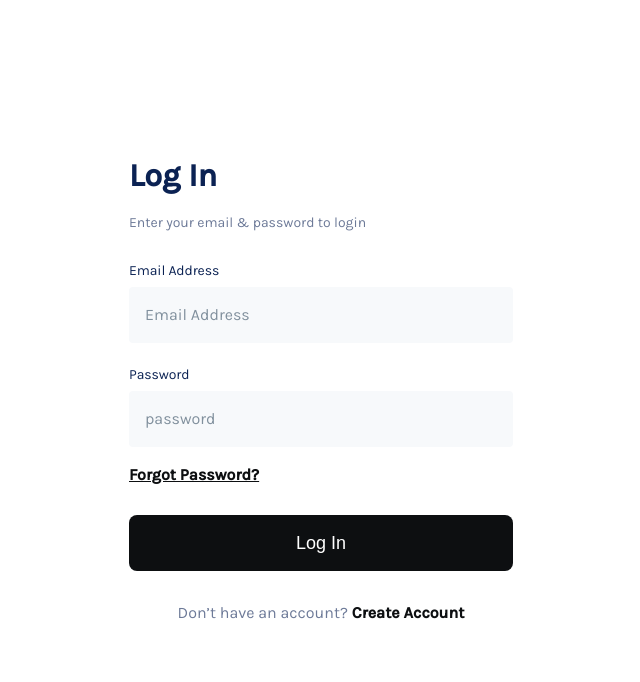
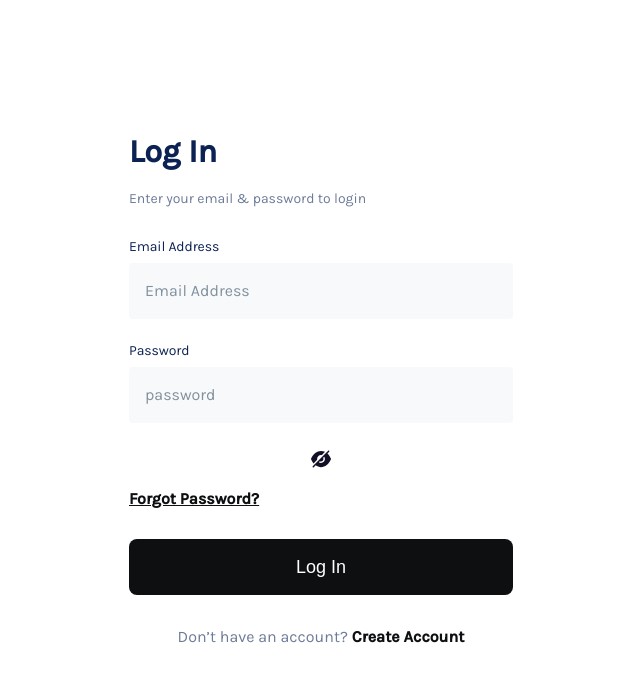
Before and after one commit to sparkpayrolls/SparkpayFrontend, a Next.js app: page /login in a window 1280 px wide. Shown: the top 682 px of the page, without its empty margins (319-959 px from the left). Built offline with nearby package versions, Linux system fonts and the light colour scheme.

Commit message:
fix hide and show password in login index.txt

```diff
--- a/pages/checkinbox/index.tsx
+++ b/pages/checkinbox/index.tsx
@@ -20,7 +20,7 @@ const CheckInbox: NextPage = () => {
         </p>
         <Image
           src={inbox}
-          alt="Picture of the author"
+          alt="Picture of the inbox email"
           className="check-inbox__inbox-img"
         />
         <div>
--- a/pages/login/index.tsx
+++ b/pages/login/index.tsx
@@ -1,10 +1,16 @@
 import { NextPage } from "next";
 import Head from "next/head";
-import React from "react";
+import React, { useState } from "react";
+import Image from "next/image";
+import hide from "../../public/Hide.svg";
+import show from "../../public/Show.svg";
 import { Button } from "../../components/Button/Button";
 import { Input } from "../../components/Input/Input";
 
 const Login: NextPage = () => {
+
+  const [password, setPassword] = useState('');
+  const [revealPassword, setRevealPassword] = useState(false);
   return (
     <div className="login-account">
       <Head>
@@ -31,10 +37,16 @@ const Login: NextPage = () => {
             </div>
 
             <Input
-              type="password"
+              type={revealPassword ? "text" : "password"}
               label="Password"
               placeholder="password"
               name="password"
+              // value={password}
+            />
+            <Image
+              src={hide}
+              alt="hide password img"
+              className="login-account__hide-and-show-password"
             />
           </div>
           <div className="login-account__forgot-password">
@@ -53,7 +65,7 @@ const Login: NextPage = () => {
         <div className="login-account__sign-up">
           <p className="login-account__sign-up-text">
             Don’t have an account?
-            <span className="login-account__span-text">  Create Account</span>
+            <span className="login-account__span-text"> Create Account</span>
           </p>
         </div>
       </div>
```
Also changed, not shown: public/Hide.svg (added), public/Show.svg (added).
